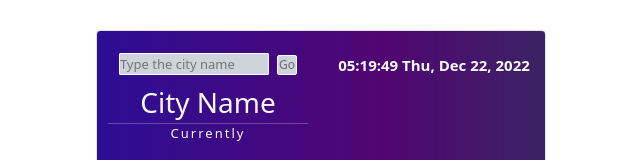
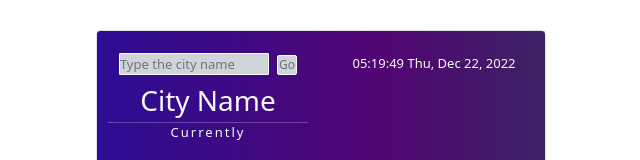
Before and after one commit to zeinabkia/WeatherAPP, a plain HTML site: page index.html in a window 1280 px wide. Shown: the top 160 px of the page, without its empty margins (319-959 px from the left). Drawn offline with nearby package versions, Linux system fonts and the light colour scheme; no server answers.

Commit message:
Update Styles.css

```diff
--- a/SRC/Styles.css
+++ b/SRC/Styles.css
@@ -54,8 +54,8 @@ input#submitCity:hover {
 }
 #date {
   max-width: 200px;
-  font-size: 15px;
-  font-weight: 600;
+  font-size: 13px;
+  font-weight: 500;
   padding: 0px;
   margin: 0px;
   text-align: center;
```
